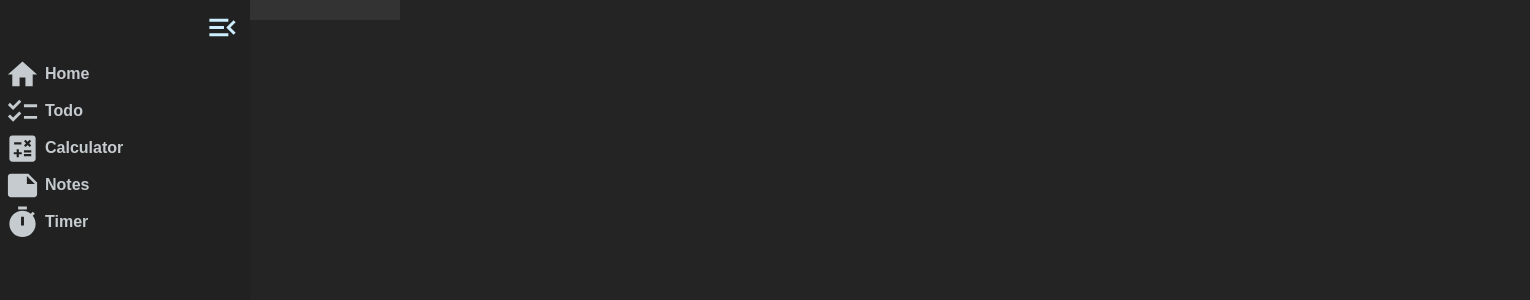
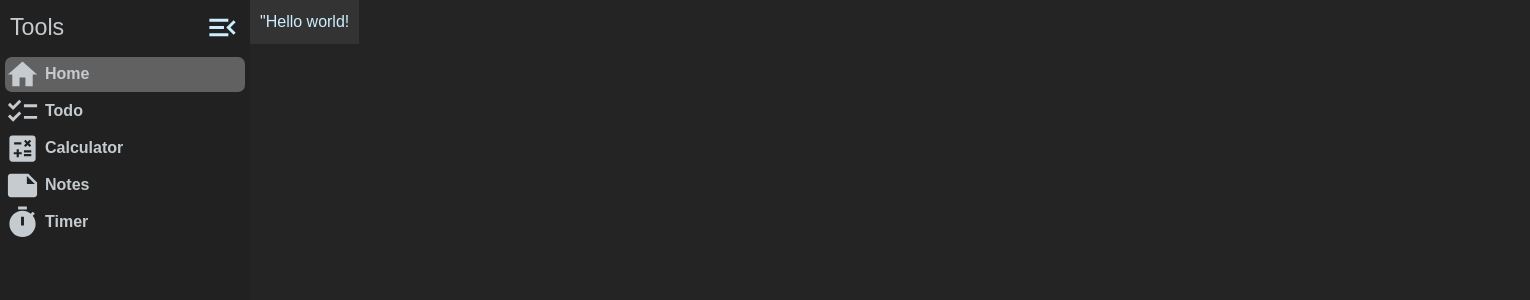
Before and after one commit to rerlache/react-tools, a React (Vite) app: page / in a window 1280 px wide. Shown: the top 300 px of the page, 1530 px wide, since content can reach past the window. Built offline with nearby package versions, Linux system fonts and the light colour scheme.

Commit message:
refined sidebar

```diff
--- a/src/App.jsx
+++ b/src/App.jsx
@@ -11,7 +11,7 @@ function App() {
         <Sidebar isOpen={(menuOpen) => {setIsSidebarOpen(menuOpen)}} />
         <div className={`content-container ${isSidebarOpen ? 'expanded' : 'collapsed'}`}>
           <Routes>
-            <Route exact path={"/home"} element='"Hello world!' />
+            <Route exact path={"/"} element='"Hello world!' />
             <Route exact path={"/todo"} element={<Todo />} />
             <Route exact path={"/calculator"} element='Do calculation!' />
             <Route exact path={"/notes"} element='take some notes' />
--- a/src/components/Sidebar.jsx
+++ b/src/components/Sidebar.jsx
@@ -8,9 +8,9 @@ import "../styles/sidebar.css";
 export default function Sidebar(props) {
   const [menuOpen, setMenuOpen] = useState(true);
 
-  useEffect(() =>  {
-    props.isOpen(menuOpen)
-  }, [menuOpen])
+  useEffect(() => {
+    props.isOpen(menuOpen);
+  }, [menuOpen]);
 
   function handleSidebarToggle() {
     setMenuOpen(!menuOpen);
@@ -19,11 +19,16 @@ export default function Sidebar(props) {
     <>
       <div className={`sidebar ${menuOpen ? "opened" : "closed"}`}>
         <div className="top-section">
+          {menuOpen ? <div className="page-title">Tools</div> : ""}
           <div
-            className="toggle-menu-btn"
+            className={`toggle-menu-btn`}
             onClick={() => handleSidebarToggle()}
           >
-            {menuOpen ? <MenuOpenIcon fontSize="large" /> : <MenuIcon fontSize="large" />}
+            {menuOpen ? (
+              <MenuOpenIcon fontSize="large" />
+            ) : (
+              <MenuIcon fontSize="large" />
+            )}
           </div>
         </div>
         <div className="menu-container">
@@ -31,9 +36,18 @@ export default function Sidebar(props) {
             {SidebarData.map((val, key) => {
               return (
                 <li key={key}>
-                  <NavLink className={`menu-item ${menuOpen ? '' : 'tooltip'}`} to={val.link}>
-                    <div className='menu-item-icon'>{val.icon}</div>
-                    <span className={`menu-item-text ${menuOpen ? '' : "tooltiptext"}`}>{val.title}</span>
+                  <NavLink
+                    className={`menu-item ${menuOpen ? "" : "tooltip"}`}
+                    to={val.link}
+                  >
+                    <div className="menu-item-icon">{val.icon}</div>
+                    <span
+                      className={`menu-item-text ${
+                        menuOpen ? "" : "tooltiptext"
+                      }`}
+                    >
+                      {val.title}
+                    </span>
                   </NavLink>
                 </li>
               );
--- a/src/components/sidebarData.jsx
+++ b/src/components/sidebarData.jsx
@@ -8,7 +8,7 @@ export const SidebarData = [
   {
     title: "Home",
     icon: <HomeIcon fontSize="large" />,
-    link: "/home",
+    link: "/",
   },
   {
     title: "Todo",
--- a/src/index.css
+++ b/src/index.css
@@ -11,8 +11,8 @@
   line-height: 1.5;
   font-weight: 400;
 
+  display:flex;
   color-scheme: light dark;
-  color: rgba(255, 255, 255, 0.87);
   background-color: #242424;
 
   font-synthesis: none;
@@ -30,7 +30,6 @@
 }
 .content-container {
   padding: 10px;
-  width: 100vw;
 }
 .content-container.expanded {
   margin-left: 250px;
--- a/src/styles/sidebar.css
+++ b/src/styles/sidebar.css
@@ -4,16 +4,22 @@
   padding: 10px;
   background-color: var(--second-bg-color);
   transition: width 0.01s ease-in;
+  user-select: none;
 }
 .sidebar.opened {
-  width: 250px;
+  width: 15.625rem;
 }
 .sidebar.closed {
-  width: 50px;
+  width: 3.125rem;
 }
 .sidebar .top-section {
   position: relative;
   min-height: var(--nav-icon-height);
+}
+.sidebar .top-section .page-title{
+  color: var(--main-foreground-color);
+  font-size: 1.45rem;
+  font-weight: 500;
 }
 .sidebar .top-section .toggle-menu-btn {
   display: inline-block;
@@ -33,7 +39,6 @@
 }
 .sidebar .menu-container li {
   list-style: none;
-  user-select: none;
 }
 .sidebar .menu-container .menu-item {
   width: 100%;
```
